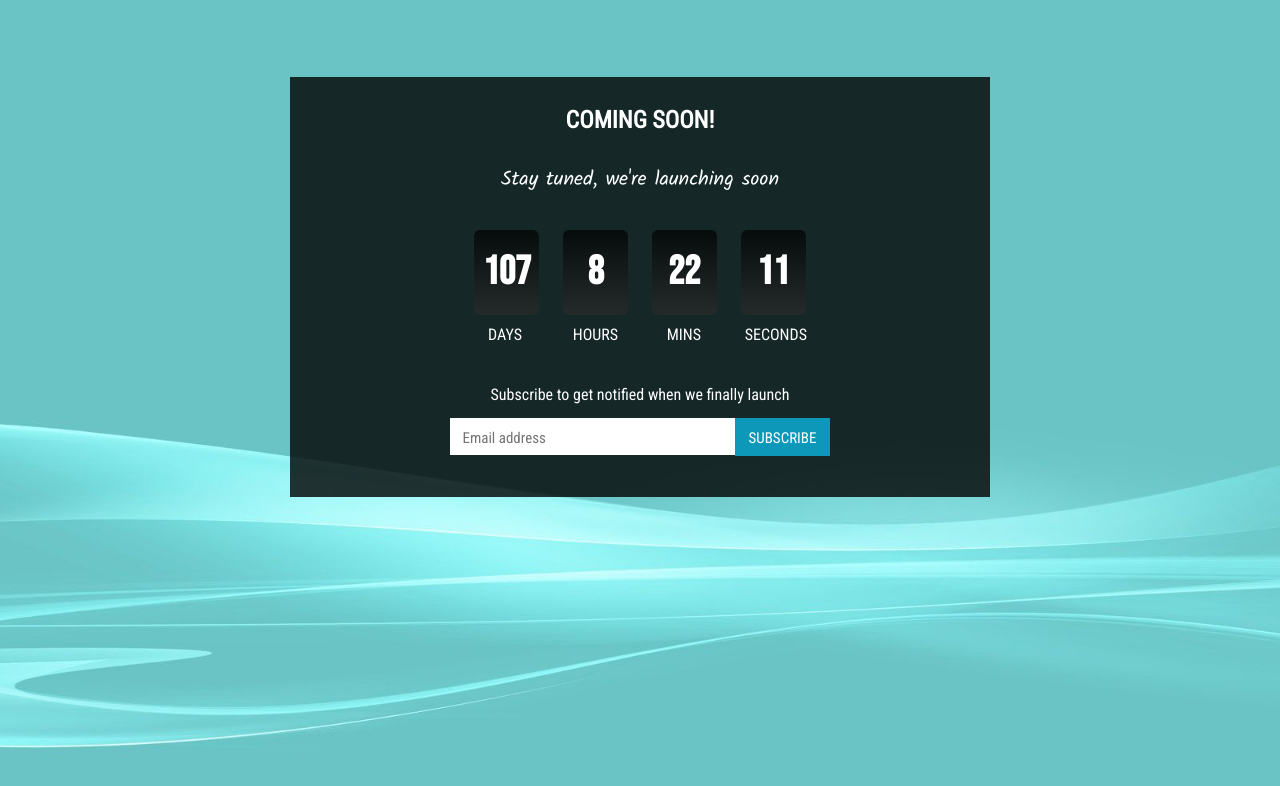
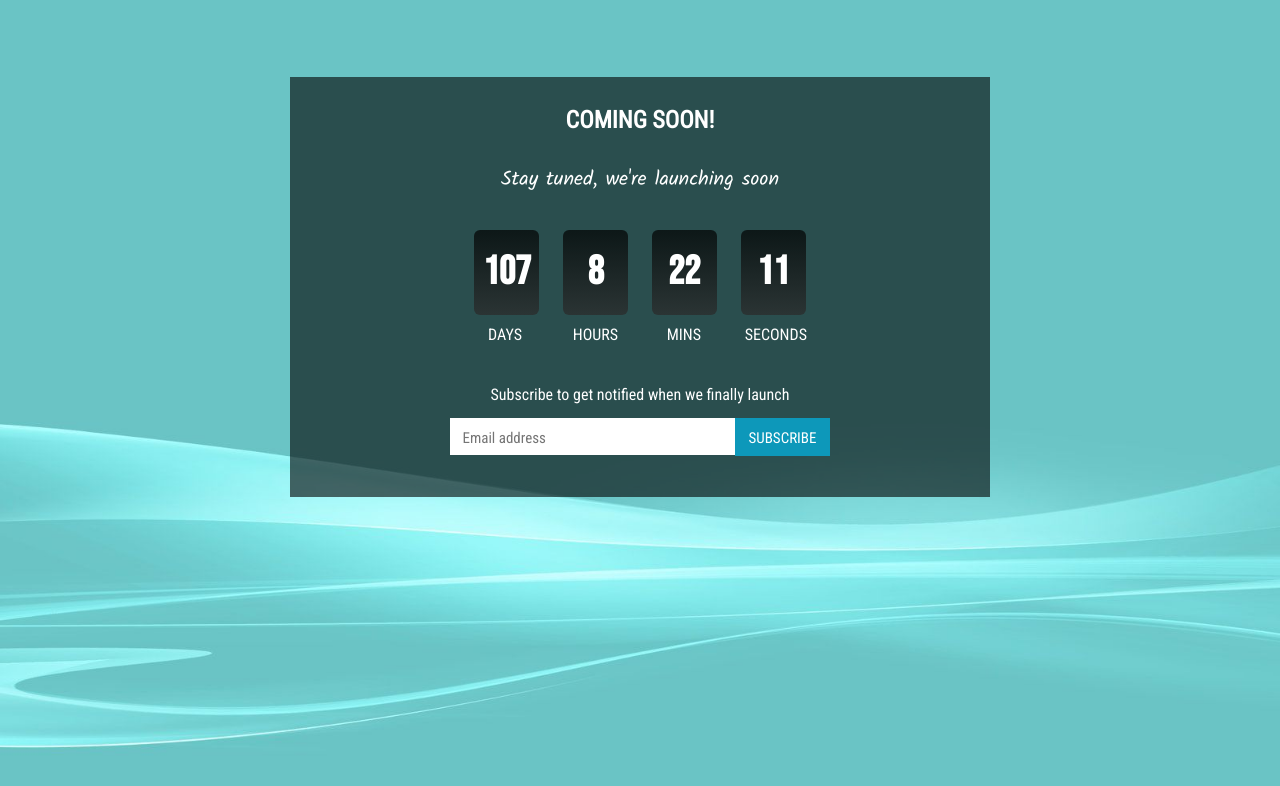
Before and after one commit to Sandee004/Christmas-countdown, a plain HTML site: page index.html in a window 1280 px wide. Drawn offline with Linux system fonts and the light colour scheme.

Commit message:
Update style.css

```diff
--- a/style.css
+++ b/style.css
@@ -18,7 +18,7 @@ body {
 .top-bg {
   width: 700px;
   height: 420px;
-  background: rgba(0, 0, 0, 0.8);
+  background: rgba(0, 0, 0, 0.6);
   margin: 6% auto;
   text-align: center;
 }
```
